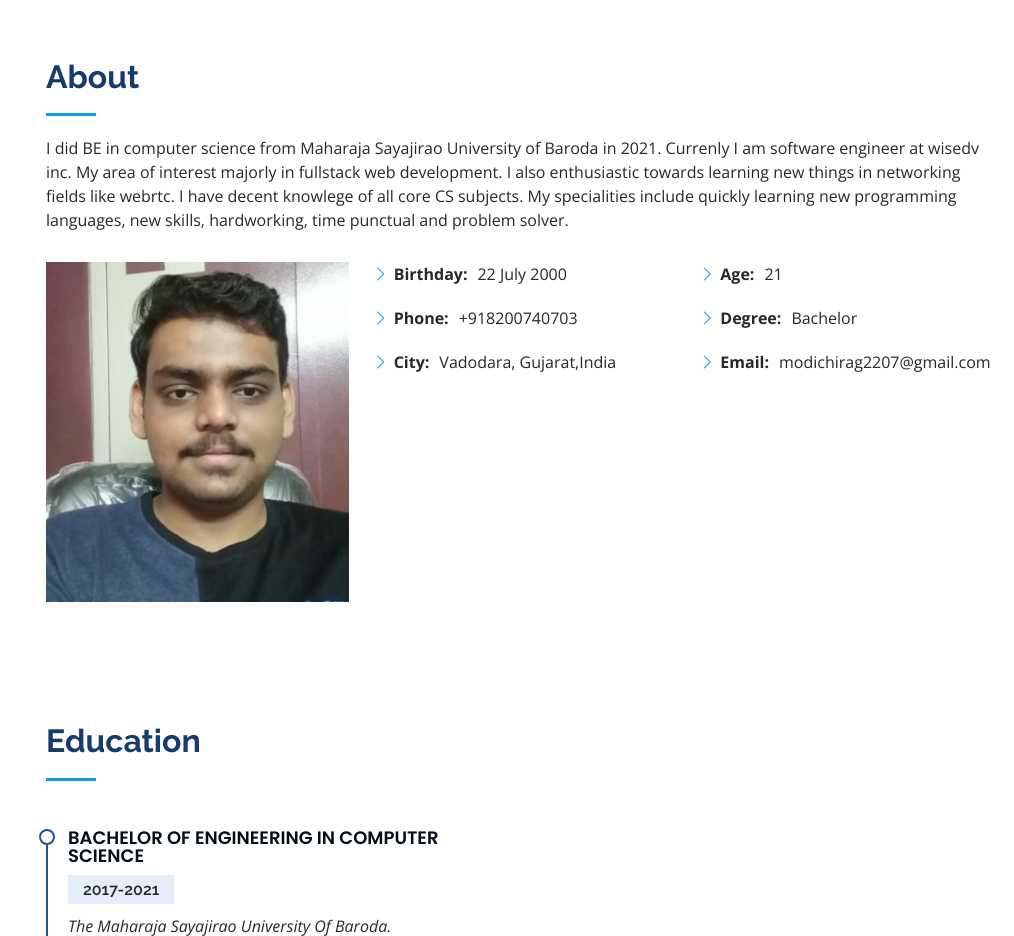
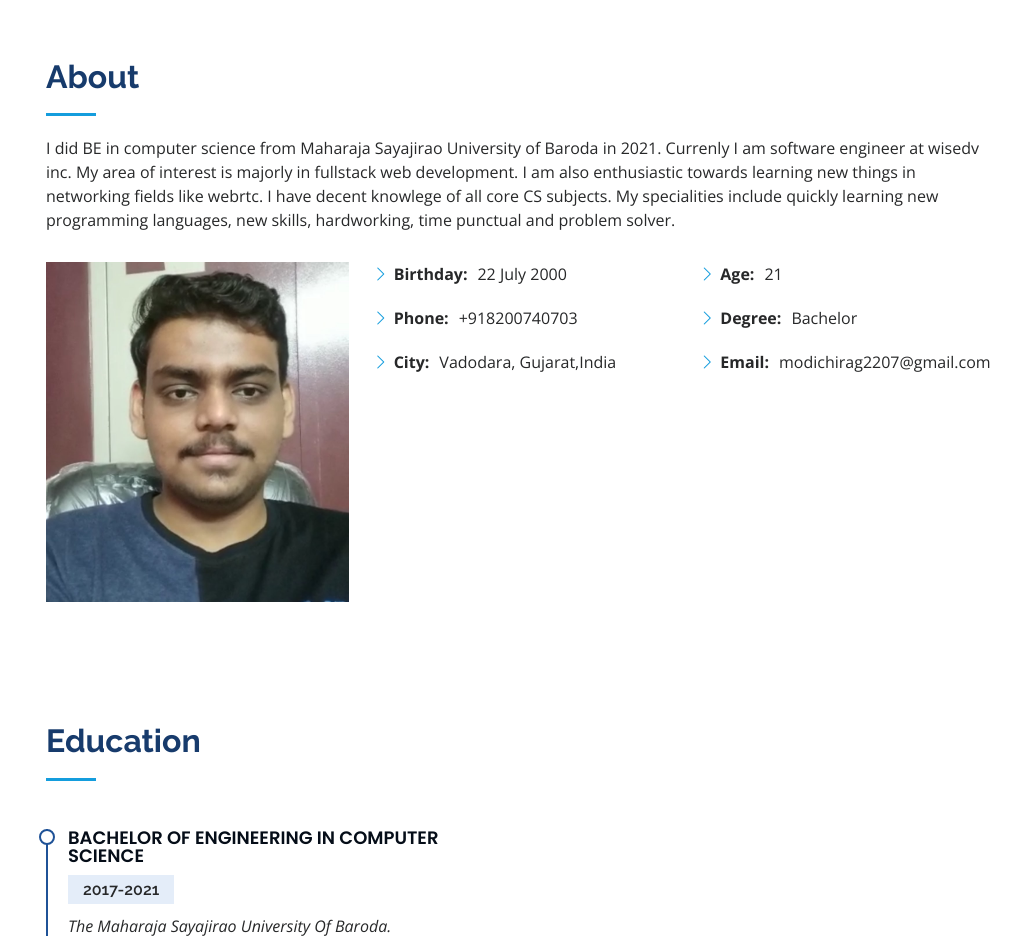
Before and after one commit to modi2207/portfolio, a plain HTML site: page index.html in a window 1280 px wide. Shown: the part 802-1738 px from the top of the page, without its empty margins (266-1280 px from the left). Drawn offline with nearby package versions, Linux system fonts and the light colour scheme.

Commit message:
corrected grammatical mistakes

```diff
--- a/index.html
+++ b/index.html
@@ -87,7 +87,7 @@
 
         <div class="section-title">
           <h2>About</h2>
-          <p>I did BE in computer science from Maharaja Sayajirao University of Baroda in 2021. Currenly I am software engineer at wisedv inc. My area of interest majorly in fullstack web development. I also enthusiastic towards learning new things in networking fields like webrtc. I have decent knowlege of all core CS subjects. My specialities include quickly learning new programming languages, new skills, hardworking, time punctual and problem solver. </p>
+          <p>I did BE in computer science from Maharaja Sayajirao University of Baroda in 2021. Currenly I am software engineer at wisedv inc. My area of interest is majorly in fullstack web development. I am also enthusiastic towards learning new things in networking fields like webrtc. I have decent knowlege of all core CS subjects. My specialities include quickly learning new programming languages, new skills, hardworking, time punctual and problem solver. </p>
         </div>
 
         <div class="row">
```
